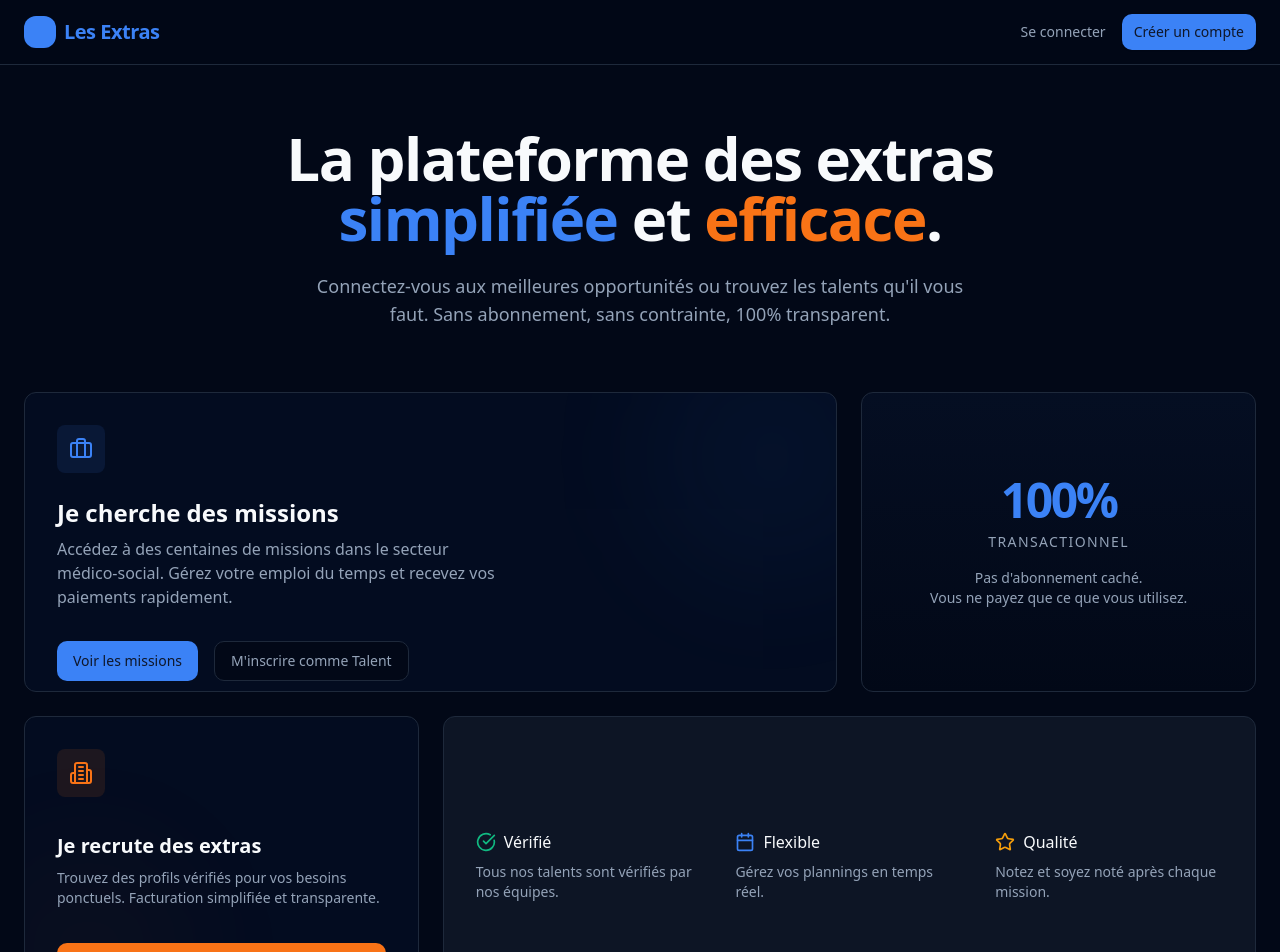
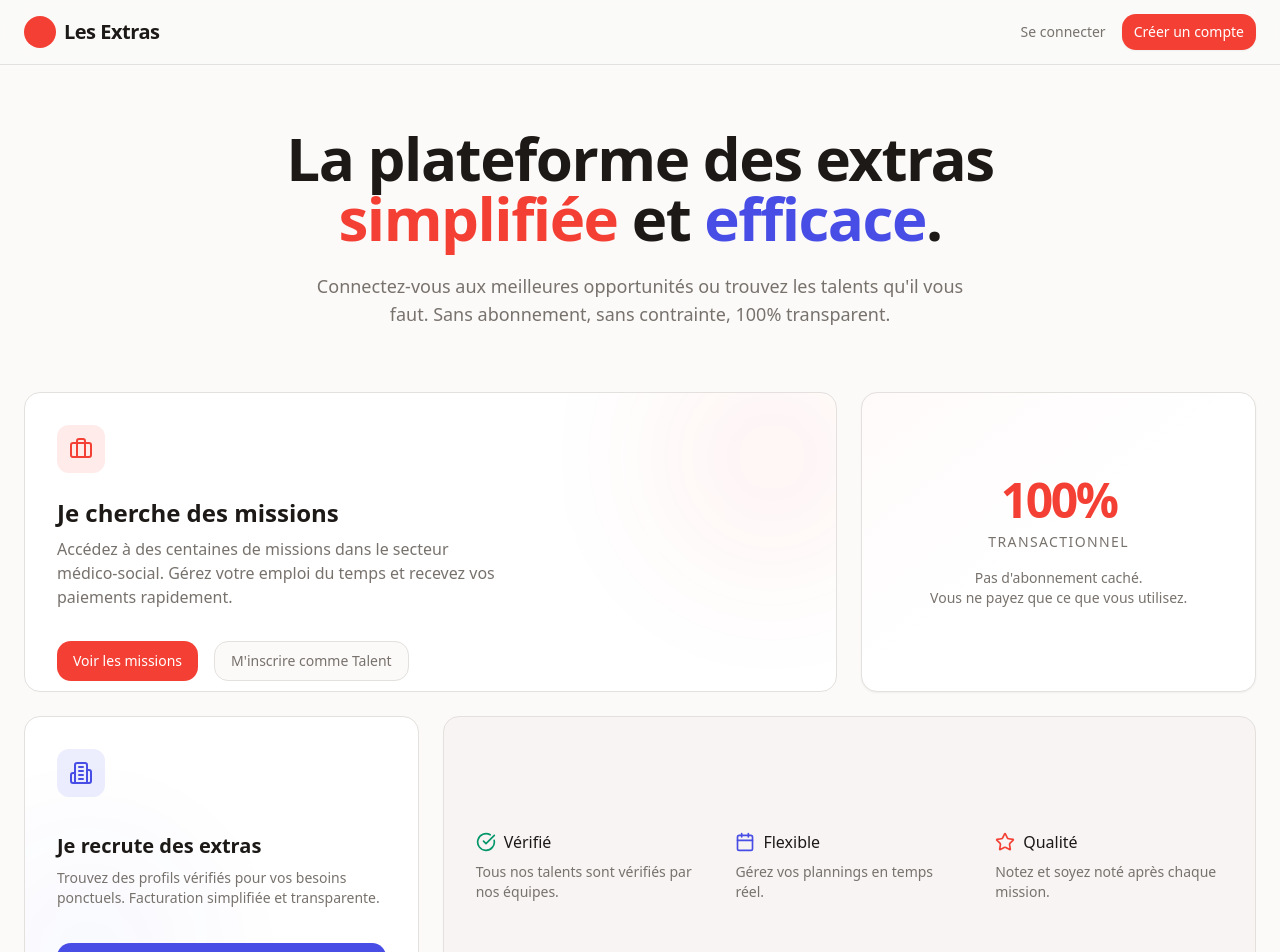
Before and after one commit to tachfineamnay/SAAS-LES-EXTRAS-, a Next.js app in the folder apps/web/: page / in a window 1280 px wide. Shown: the top 952 px of the page. Built offline with nearby package versions, Linux system fonts and the light colour scheme.

Commit message:
feat: Implement initial homepage and user onboarding wizard.

```diff
--- a/apps/web/src/app/globals.css
+++ b/apps/web/src/app/globals.css
@@ -4,35 +4,47 @@
 
 @layer base {
   :root {
-    --background: 222.2 84% 4.9%;
-    --foreground: 210 40% 98%;
+    /* Warm SaaS Palette - 2026 Edition */
 
-    --card: 222.2 84% 6.9%;
-    --card-foreground: 210 40% 98%;
+    /* Base - Warm White / Stone */
+    --background: 30 20% 98%;
+    --foreground: 24 10% 10%;
 
-    --popover: 222.2 84% 6.9%;
-    --popover-foreground: 210 40% 98%;
+    /* Cards - White with subtle warmth */
+    --card: 0 0% 100%;
+    --card-foreground: 24 10% 10%;
 
-    --primary: 217.2 91.2% 59.8%;
-    --primary-foreground: 222.2 47.4% 11.2%;
+    /* Popovers */
+    --popover: 0 0% 100%;
+    --popover-foreground: 24 10% 10%;
 
-    --secondary: 217.2 32.6% 17.5%;
-    --secondary-foreground: 210 40% 98%;
+    /* Primary - Coral Red (Energy & Action) */
+    --primary: 4 90% 58%;
+    --primary-foreground: 0 0% 100%;
 
-    --muted: 217.2 32.6% 17.5%;
-    --muted-foreground: 215 20.2% 65.1%;
+    /* Secondary - Ocean Blue (Trust & Info) */
+    --secondary: 238 75% 59%;
+    --secondary-foreground: 0 0% 100%;
 
-    --accent: 24.6 95% 53.1%;
-    --accent-foreground: 210 40% 98%;
+    /* Muted - Warm Sand */
+    --muted: 30 20% 94%;
+    --muted-foreground: 24 5% 45%;
 
-    --destructive: 0 62.8% 30.6%;
-    --destructive-foreground: 210 40% 98%;
+    /* Accent - Soft Rose (Highlights) */
+    --accent: 4 90% 96%;
+    --accent-foreground: 4 90% 58%;
 
-    --border: 217.2 32.6% 17.5%;
-    --input: 217.2 32.6% 17.5%;
-    --ring: 224.3 76.3% 48%;
+    /* Destructive */
+    --destructive: 0 84.2% 60.2%;
+    --destructive-foreground: 0 0% 98%;
 
-    --radius: 0.75rem;
+    /* Borders & Inputs */
+    --border: 30 10% 88%;
+    --input: 30 10% 88%;
+    --ring: 4 90% 58%;
+
+    /* Modern, Friendly Radius */
+    --radius: 1rem;
   }
 
   * {
--- a/apps/web/src/app/page.tsx
+++ b/apps/web/src/app/page.tsx
@@ -28,7 +28,7 @@ export default function HomePage() {
         <div className="mx-auto flex h-16 max-w-7xl items-center justify-between px-6">
           <div className="flex items-center gap-2">
             <div className="h-8 w-8 rounded-lg bg-primary" />
-            <span className="text-xl font-bold tracking-tight text-primary">Les Extras</span>
+            <span className="text-xl font-bold tracking-tight text-foreground">Les Extras</span>
           </div>
           <nav className="flex items-center gap-4">
             <Link href="/auth/login" className="text-sm font-medium text-muted-foreground hover:text-foreground transition-colors">
@@ -51,7 +51,7 @@ export default function HomePage() {
               className="text-4xl font-extrabold tracking-tight sm:text-6xl text-foreground"
             >
               La plateforme des extras <br className="hidden sm:block" />
-              <span className="text-primary">simplifiée</span> et <span className="text-accent">efficace</span>.
+              <span className="text-primary">simplifiée</span> et <span className="text-secondary">efficace</span>.
             </motion.h1>
             <motion.p
               initial={{ opacity: 0, y: 20 }}
@@ -72,7 +72,7 @@ export default function HomePage() {
             className="grid grid-cols-1 md:grid-cols-3 gap-6 auto-rows-[300px]"
           >
             {/* Main Action - Talent */}
-            <motion.div variants={item} className="group relative overflow-hidden rounded-[var(--radius)] border bg-card p-8 hover:shadow-md transition-all md:col-span-2">
+            <motion.div variants={item} className="group relative overflow-hidden rounded-[var(--radius)] border bg-card p-8 hover:shadow-lg hover:shadow-primary/5 transition-all md:col-span-2">
               <div className="absolute top-0 right-0 -mt-16 -mr-16 h-64 w-64 rounded-full bg-primary/10 blur-3xl opacity-50 group-hover:opacity-100 transition-opacity" />
 
               <div className="relative h-full flex flex-col justify-between">
@@ -99,7 +99,8 @@ export default function HomePage() {
             </motion.div>
 
             {/* Stat Card */}
-            <motion.div variants={item} className="relative overflow-hidden rounded-[var(--radius)] border bg-gradient-to-b from-primary/5 to-background p-8 flex flex-col items-center justify-center text-center">
+            <motion.div variants={item} className="relative overflow-hidden rounded-[var(--radius)] border bg-white p-8 flex flex-col items-center justify-center text-center shadow-sm">
+              <div className="absolute inset-0 bg-gradient-to-br from-primary/5 via-transparent to-transparent opacity-50" />
               <div className="relative">
                 <span className="text-5xl font-bold text-primary tracking-tighter">100%</span>
                 <p className="mt-2 text-sm font-medium text-muted-foreground uppercase tracking-widest">Transactionnel</p>
@@ -110,11 +111,11 @@ export default function HomePage() {
             </motion.div>
 
             {/* Client Action */}
-            <motion.div variants={item} className="group relative overflow-hidden rounded-[var(--radius)] border bg-card p-8 hover:shadow-md transition-all">
-              <div className="absolute bottom-0 left-0 -mb-16 -ml-16 h-64 w-64 rounded-full bg-accent/10 blur-3xl opacity-30 group-hover:opacity-80 transition-opacity" />
+            <motion.div variants={item} className="group relative overflow-hidden rounded-[var(--radius)] border bg-card p-8 hover:shadow-lg hover:shadow-secondary/5 transition-all">
+              <div className="absolute bottom-0 left-0 -mb-16 -ml-16 h-64 w-64 rounded-full bg-secondary/10 blur-3xl opacity-30 group-hover:opacity-80 transition-opacity" />
 
               <div className="relative h-full flex flex-col justify-between">
-                <div className="h-12 w-12 rounded-[calc(var(--radius)-4px)] bg-accent/10 flex items-center justify-center mb-6 text-accent">
+                <div className="h-12 w-12 rounded-[calc(var(--radius)-4px)] bg-secondary/10 flex items-center justify-center mb-6 text-secondary">
                   <Building2 className="h-6 w-6" />
                 </div>
                 <div>
@@ -124,32 +125,32 @@ export default function HomePage() {
                     Facturation simplifiée et transparente.
                   </p>
                 </div>
-                <Button asChild className="mt-6 w-full bg-accent hover:bg-accent/90 text-accent-foreground">
+                <Button asChild className="mt-6 w-full bg-secondary hover:bg-secondary/90 text-secondary-foreground">
                   <Link href="/auth/register?role=CLIENT">Publier une mission</Link>
                 </Button>
               </div>
             </motion.div>
 
             {/* Features / Bento Items */}
-            <motion.div variants={item} className="md:col-span-2 relative overflow-hidden rounded-[var(--radius)] border bg-muted/40 p-8">
+            <motion.div variants={item} className="md:col-span-2 relative overflow-hidden rounded-[var(--radius)] border bg-muted/50 p-8">
               <div className="grid grid-cols-1 sm:grid-cols-3 gap-8 h-full items-center">
                 <div className="space-y-2">
                   <div className="flex items-center gap-2 text-foreground font-medium">
-                    <CheckCircle className="h-5 w-5 text-emerald-500" />
+                    <CheckCircle className="h-5 w-5 text-emerald-600" />
                     <span>Vérifié</span>
                   </div>
                   <p className="text-sm text-muted-foreground">Tous nos talents sont vérifiés par nos équipes.</p>
                 </div>
                 <div className="space-y-2">
                   <div className="flex items-center gap-2 text-foreground font-medium">
-                    <Calendar className="h-5 w-5 text-blue-500" />
+                    <Calendar className="h-5 w-5 text-secondary" />
                     <span>Flexible</span>
                   </div>
                   <p className="text-sm text-muted-foreground">Gérez vos plannings en temps réel.</p>
                 </div>
                 <div className="space-y-2">
                   <div className="flex items-center gap-2 text-foreground font-medium">
-                    <Star className="h-5 w-5 text-amber-500" />
+                    <Star className="h-5 w-5 text-primary" />
                     <span>Qualité</span>
                   </div>
                   <p className="text-sm text-muted-foreground">Notez et soyez noté après chaque mission.</p>
--- a/apps/web/src/components/onboarding/OnboardingWizard.tsx
+++ b/apps/web/src/components/onboarding/OnboardingWizard.tsx
@@ -67,7 +67,7 @@ export default function OnboardingWizard({ userId, userRole }: { userId: string,
         router.push("/dashboard");
     };
 
-    const StepIcon = steps[currentStep].icon;
+    const StepIcon = steps[currentStep]?.icon || User;
 
     return (
         <div className="max-w-2xl mx-auto py-12 px-4">
@@ -114,7 +114,7 @@ export default function OnboardingWizard({ userId, userRole }: { userId: string,
                 >
                     <Card className="border-2">
                         <CardHeader>
-                            <CardTitle>Étape {currentStep + 1} : {steps[currentStep].title}</CardTitle>
+                            <CardTitle>Étape {currentStep + 1} : {steps[currentStep]?.title}</CardTitle>
                             <CardDescription>
                                 Complétez les informations ci-dessous.
                             </CardDescription>
```
